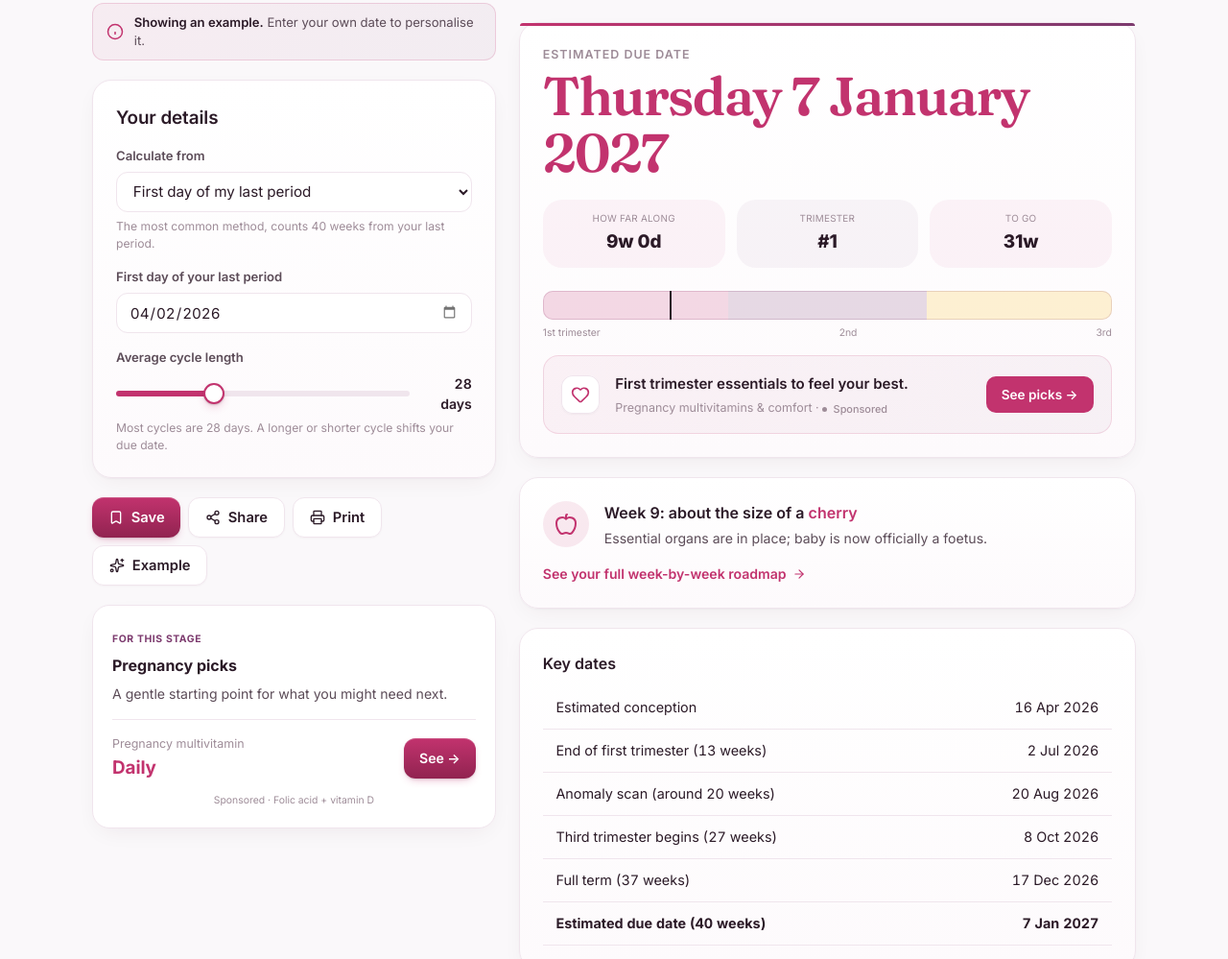
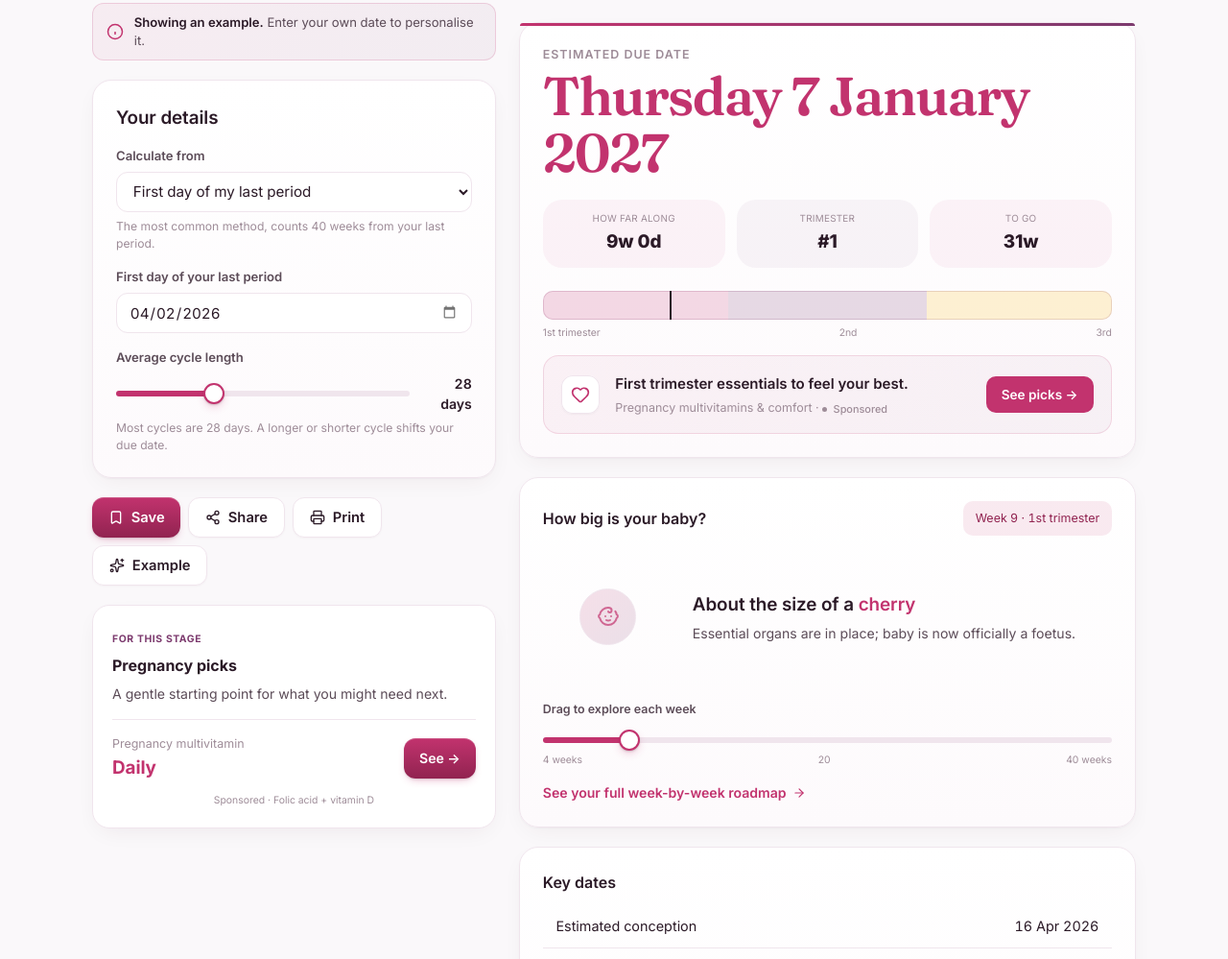
Before and after one commit to jamiehughmccafferty-dot/hercyclecalc.com, a website: page calculators/due-date.html in a window 1280 px wide. Shown: the part 333-1332 px from the top of the page at 96% size. Drawn offline with nearby package versions, Linux system fonts and the light colour scheme.

Commit message:
Add interactive 'how big is your baby' size explorer with slider + growing visual on due-date and pregnancy-map

```diff
--- a/calculators/due-date.html
+++ b/calculators/due-date.html
@@ -188,17 +188,26 @@
             <div class="mt-4" x-html="resultPromptHTML"></div>
           </div>
 
-          <!-- This week -->
-          <div class="hc-card p-5 sm:p-6" x-show="!result.beforePregnancy">
-            <div class="flex items-start gap-4">
-              <div class="w-12 h-12 rounded-2xl bg-brand/10 text-brand flex items-center justify-center flex-shrink-0">
-                <i data-lucide="apple" class="w-6 h-6"></i>
+          <!-- How big is your baby (interactive) -->
+          <div class="hc-card p-5 sm:p-6" x-show="!result.beforePregnancy" x-data="sizeExplorer()" x-init="init(result && result.weekInfo ? result.weekInfo.week : 12)">
+            <div class="flex items-center justify-between mb-4">
+              <h3 class="font-semibold">How big is your baby?</h3>
+              <span class="hc-stage hc-stage-1 text-xs" x-text="'Week ' + w + ' · ' + trimLabel"></span>
+            </div>
+            <div class="flex items-center gap-5">
+              <div class="shrink-0 grid place-items-center" style="width:136px;height:136px">
+                <div class="rounded-full bg-gradient-to-br from-brand/15 to-accent/15 border border-border grid place-items-center transition-all duration-300 ease-out" :style="`width:${blob}px;height:${blob}px`">
+                  <i data-lucide="baby" class="w-6 h-6 text-brand/70"></i>
+                </div>
               </div>
-              <div>
-                <h3 class="font-semibold">Week <span x-text="result.weekInfo.week"></span>: about the size of a <span class="text-brand" x-text="result.weekInfo.size.toLowerCase()"></span></h3>
-                <p class="text-sm text-ink-soft mt-1" x-text="result.weekInfo.dev"></p>
+              <div class="min-w-0">
+                <div class="text-lg font-semibold text-ink">About the size of a <span class="text-brand" x-text="info.size.toLowerCase()"></span></div>
+                <p class="text-sm text-ink-soft mt-1" x-text="info.dev"></p>
               </div>
             </div>
+            <label class="hc-label text-xs mt-5" for="dd-week">Drag to explore each week</label>
+            <input id="dd-week" type="range" min="4" max="40" step="1" class="hc-slider" x-model.number="w">
+            <div class="flex justify-between text-[0.65rem] text-ink-muted mt-1"><span>4 weeks</span><span>20</span><span>40 weeks</span></div>
             <a href="pregnancy-map.html" class="group inline-flex items-center mt-4 text-sm font-semibold text-brand hover:text-brand-strong">
               See your full week-by-week roadmap
               <i data-lucide="arrow-right" class="ml-1.5 w-3.5 h-3.5 transition-transform group-hover:translate-x-1"></i>
@@ -286,6 +295,15 @@
 <script src="../assets/js/common.js"></script>
 <script defer src="https://unpkg.com/alpinejs@3.x.x/dist/cdn.min.js"></script>
 <script>
+function sizeExplorer() {
+  return {
+    w: 12,
+    init(start) { const s = Math.round(+start); this.w = (s >= 4 && s <= 40) ? s : 12; },
+    get info() { return window.HC_DATA.weekInfo(this.w); },
+    get blob() { return Math.round(46 + (this.w - 4) / 36 * 90); },
+    get trimLabel() { const t = window.HC_DATA.trimester(this.w); return t === 1 ? '1st trimester' : (t === 2 ? '2nd trimester' : '3rd trimester'); }
+  };
+}
 function dueDateApp() {
   const EXAMPLE = { method: 'lmp', date: isoWeeksAgo(9), cycleLength: 28, embryoDay: 5 };
   function isoWeeksAgo(w) { const d = new Date(); d.setDate(d.getDate() - w * 7); return window.HCF.toISO(d); }
```
Also changed, not shown: calculators/pregnancy-map.html (+4 -2 lines), assets/css/styles.css.
